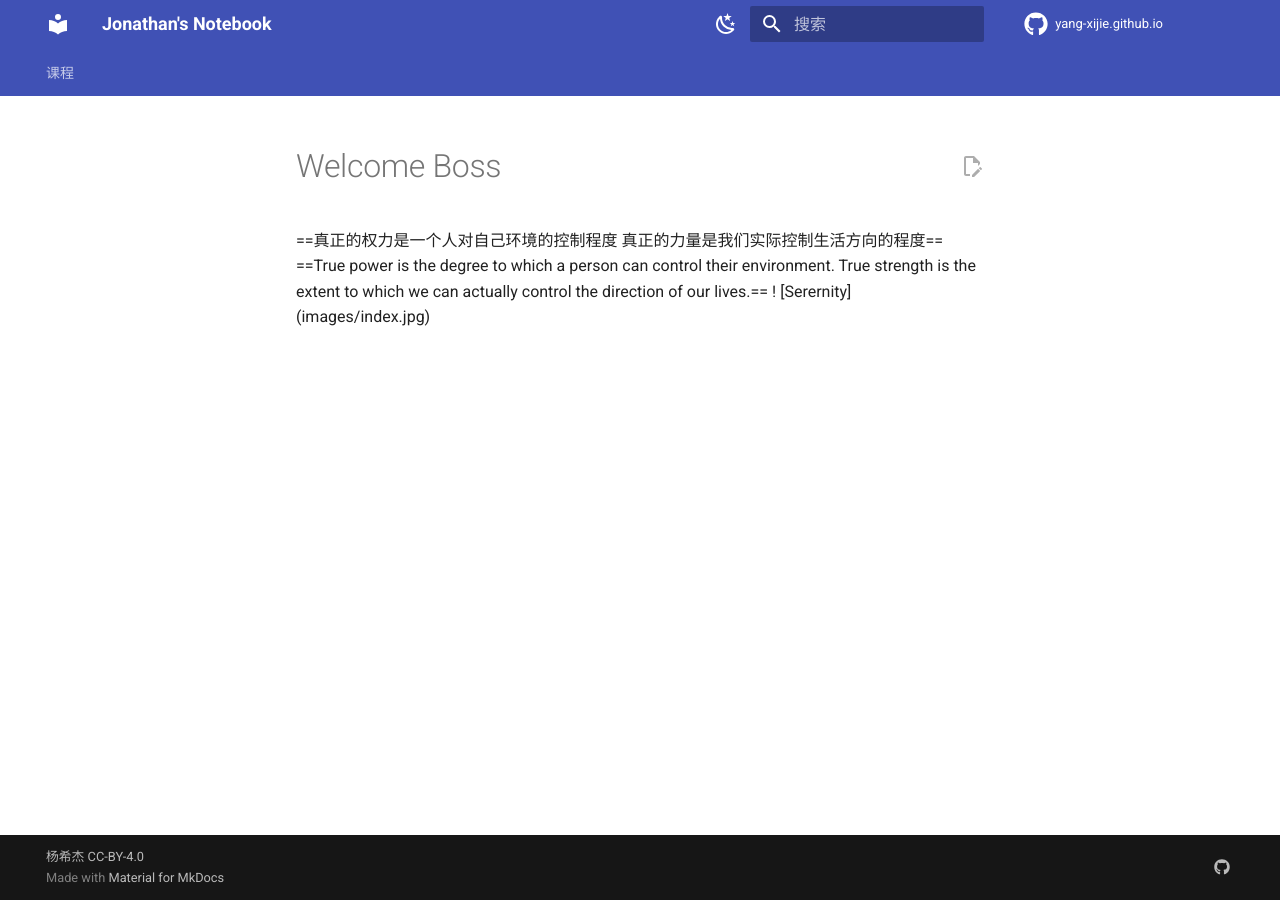
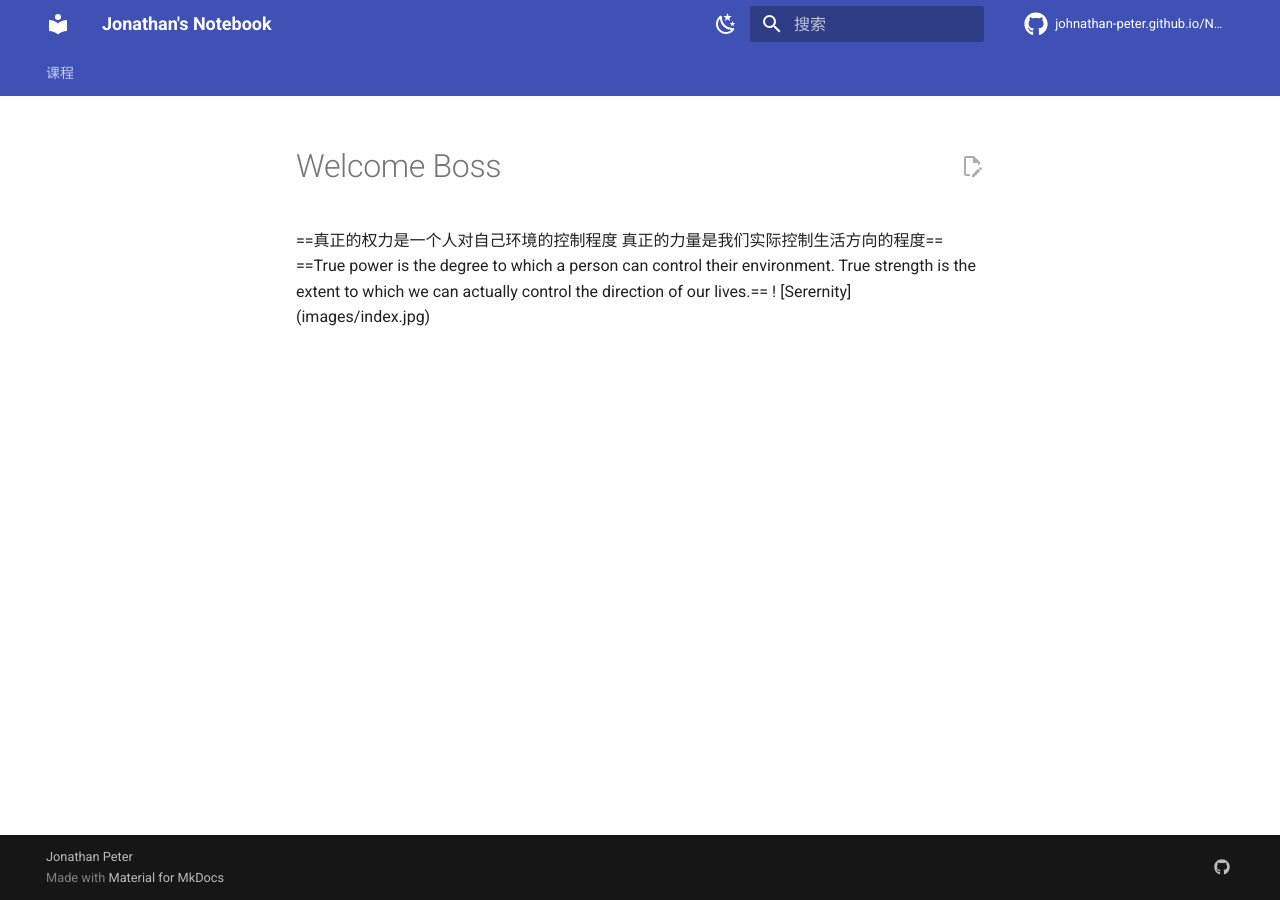
Before and after one commit to Johnathan-Peter/Notebook, an MkDocs documentation site: the page built from docs/index.md, in a window 1280 px wide. Built offline with MkDocs 1.6.1 and Material for MkDocs 9.7.7, drawn with Linux system fonts in a browser that asks for light colours; nearby versions of some CDN libraries; library files that are not in the unit come from our copies; comment, search, counter and statistics services are not loaded.

Commit message:
第一次

```diff
--- a/mkdocs.yml
+++ b/mkdocs.yml
@@ -75,12 +75,12 @@ edit_uri: edit/main/docs/
 # [top-right corner]
 # [添加 GitHub 仓库]
 # https://squidfunk.github.io/mkdocs-material/setup/adding-a-git-repository/
-repo_url: https://github.com/Yang-Xijie/yang-xijie.github.io
-repo_name: yang-xijie.github.io
+repo_url: https://johnathan-peter.github.io/Notebook/
+repo_name: johnathan-peter.github.io/Notebook
 # [bottom-left corner]
 # [版权说明]
 # https://squidfunk.github.io/mkdocs-material/setup/setting-up-the-footer/#copyright-notice
-copyright: 杨希杰 CC-BY-4.0
+copyright: Jonathan Peter
 # [bottom-right corner]
 extra:
   # [添加社交网络图标和链接]
@@ -88,7 +88,7 @@ extra:
   # 搜索图标：https://squidfunk.github.io/mkdocs-material/reference/icons-emojis/#search
   # name 会在鼠标悬浮时提示
   social: # icons
-    - name: GitHub | Yang-Xijie
+    - name: GitHub | Jonathan Peter
       icon: fontawesome/brands/github
       link: https://github.com/Johnathan-Peter
 
```
